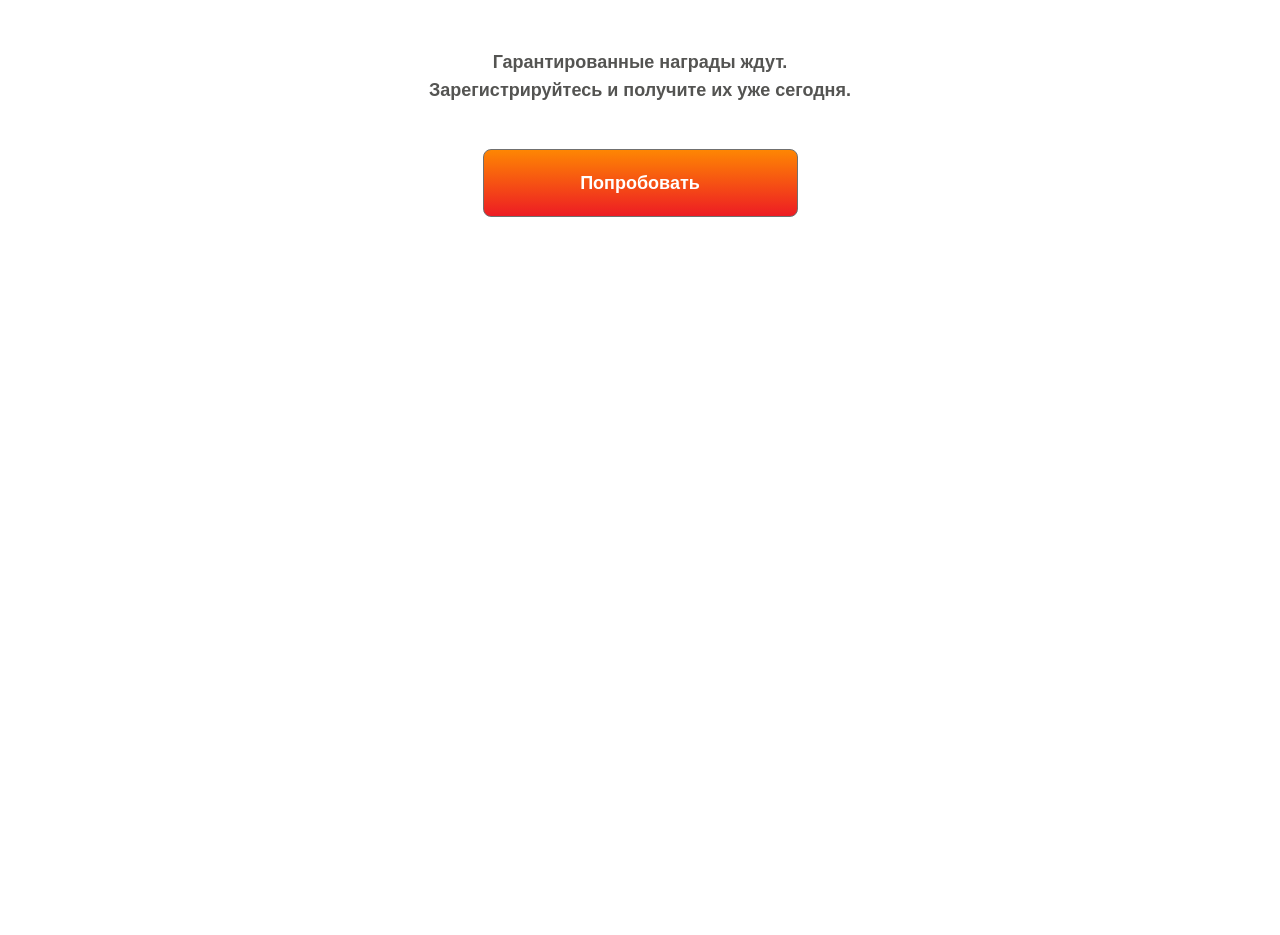
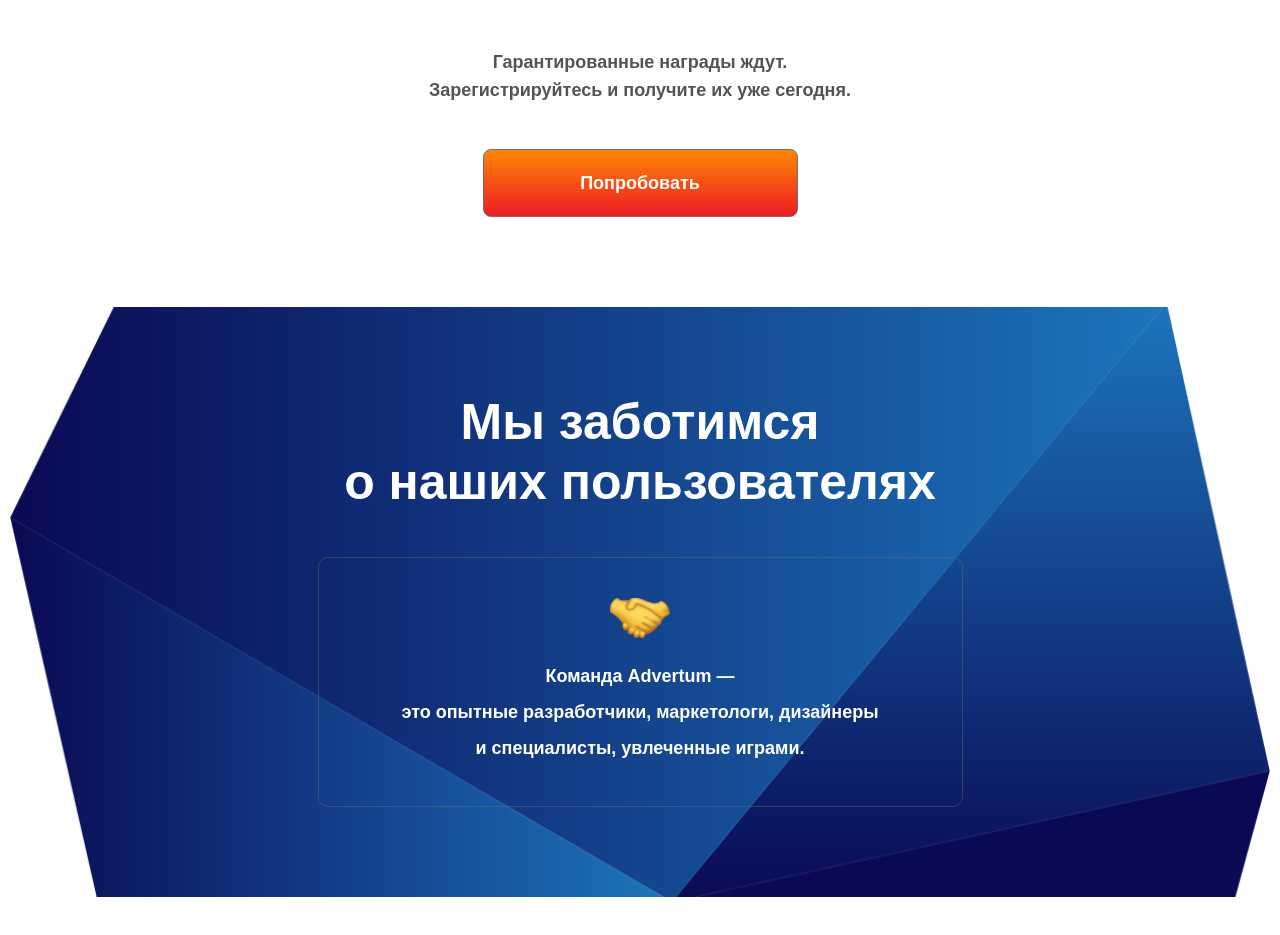
Before and after one commit to romanshliakhov/advertum, a website: page source/index.html in a window 1280 px wide. Shown: the part 8249-9184 px from the top of the page. Before the commit the page ends 8516 px from the top, so only its background shows below. Drawn offline with nearby package versions, Linux system fonts and the light colour scheme; files that its build step writes are made by us from their sources; files whose address does not match are found by name.

Commit message:
added care section

```diff
--- a/source/index.html
+++ b/source/index.html
@@ -299,7 +299,15 @@
     </section>
 
     <section class="care">
-
+      <div class="care__inner">
+        <div class="care__title title">Мы заботимся <br> о наших пользователях</div>
+        <div class="care__info">
+          <div class="care__info-image">
+            <img src="img/hands.png" alt="">
+          </div>
+          <div class="care__info-text">Команда Advertum — <br> это опытные разработчики, маркетологи, дизайнеры <br> и cпециалисты, увлеченные играми. </div>
+        </div>
+      </div>
     </section>
 
     <section class="info">
--- a/source/sass/blocks/care.scss
+++ b/source/sass/blocks/care.scss
@@ -1,3 +1,48 @@
-// .footer {
+.care {
+  padding: 40px 10px;
 
-// }
+  &__inner {
+    margin: 0 auto;
+    max-width: 1265px;
+    width: 100%;
+    background-image: url('../img/care.png');
+    background-size: cover;
+    background-position: center;
+    background-repeat: no-repeat;
+    display: flex;
+    flex-direction: column;
+    align-items: center;
+    text-align: center;
+    padding: 85px 0 90px;
+
+  }
+
+  &__title {
+    color: #fff;
+    margin-bottom: 45px;
+  }
+
+  &__info {
+    max-width: 645px;
+    width: 100%;
+    min-height: 250px;
+    display: flex;
+    flex-direction: column;
+    align-items: center;
+    text-align: center;
+    justify-content: center;
+    border: 1px solid rgba(112, 112, 112, 0.4);
+    border-radius: 10px;
+  }
+
+  &__info-image {
+    width: 60px;
+    height: 40px;
+  }
+
+  &__info-text {
+    margin-top: 20px;
+    line-height: 36px;
+    color: #fff;
+  }
+}
```
Also changed, not shown: source/img/care.png (added), source/img/care.svg (added), source/img/hands.png (added), source/img/hands.svg (added).
